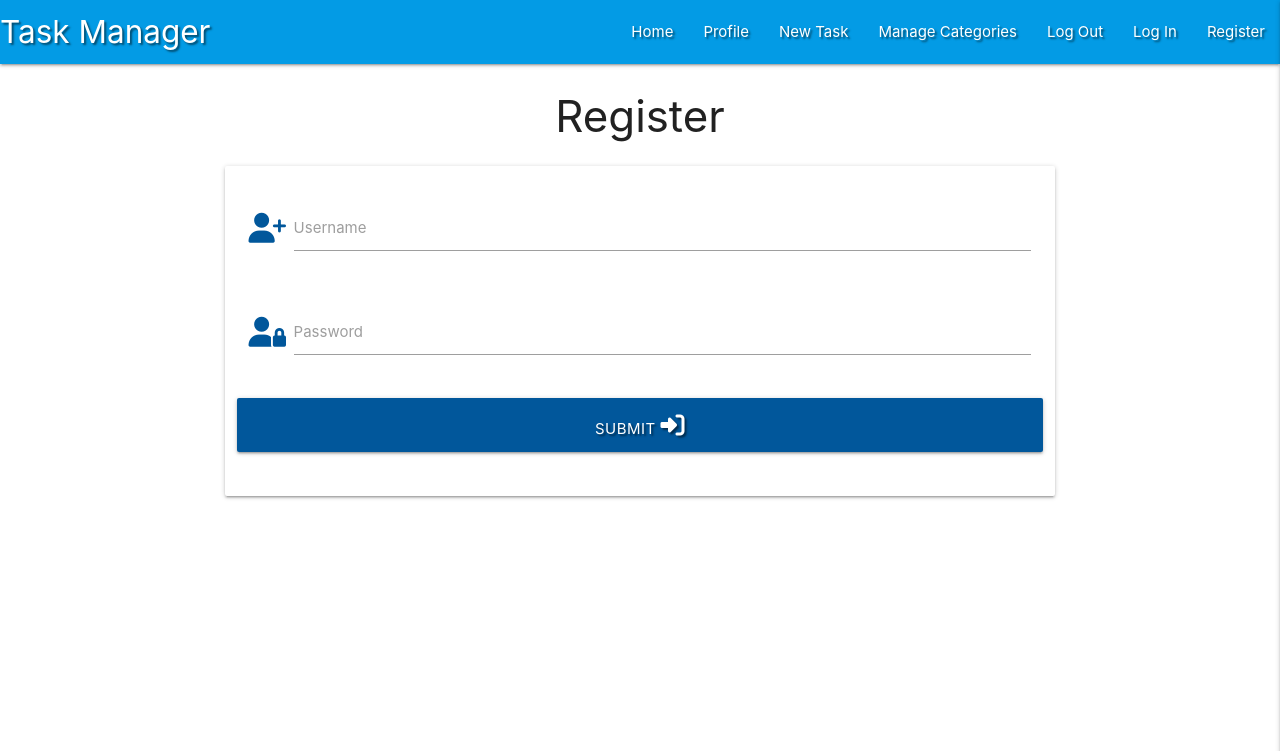
After one commit to emmahewson/task-manager-mongo, a Flask app: page /register in a window 1280 px wide. The commit adds this page. Shown: the top 751 px of the page. Run offline with Flask 2, Linux system fonts and the light colour scheme; some libraries are stand-ins or nearby versions.

Commit message:
Add Register Template

```diff
--- a/app.py
+++ b/app.py
@@ -4,6 +4,7 @@ from flask import (
     redirect, request, session, url_for)
 from flask_pymongo import PyMongo
 from bson.objectid import ObjectId
+from werkzeug.security import generate_password_hash, check_password_hash
 if os.path.exists("env.py"):
     import env
 
@@ -24,6 +25,11 @@ def get_tasks():
     return render_template("tasks.html", tasks=tasks)
 
 
+@app.route("/register", methods=["GET", "POST"])
+def register():
+    return render_template("register.html")
+
+
 if __name__ == "__main__":
     app.run(host=os.environ.get("IP"),
         port=int(os.environ.get("PORT")),
--- a/templates/base.html
+++ b/templates/base.html
@@ -41,7 +41,7 @@
             <li><a href="#">Manage Categories</a></li>
             <li><a href="#">Log Out</a></li>
             <li><a href="#">Log In</a></li>
-            <li><a href="#">Register</a></li>
+            <li><a href="{{ url_for('register')}}">Register</a></li>
           </ul>
         </div>
       </nav>
@@ -54,7 +54,7 @@
         <li><a href="#">Manage Categories</a></li>
         <li><a href="#">Log Out</a></li>
         <li><a href="#">Log In</a></li>
-        <li><a href="#">Register</a></li>
+        <li><a href="{{ url_for('register')}}">Register</a></li>
       </ul>
     </header>
 
--- /dev/null
+++ b/templates/register.html
@@ -0,0 +1,35 @@
+{% extends "base.html" %} {% block content %}
+
+<h3 class="center-align">Register</h3>
+
+<div class="row">
+    <form class="col s12 m8 offset-m2" method="POST" action="{{ url_for('register') }}">
+        <div class="card-panel">
+            <!-- username -->
+            <div class="row">
+                <div class="input-field col s12">
+                    <i class="fas fa-user-plus prefix light-blue-text text-darken-4"></i>
+                    <input id="username" type="text" class="validate" name="username" />
+                    <label for="username">Username</label>
+                </div>
+            </div>
+            <!-- password -->
+            <div class="row">
+                <div class="input-field col s12">
+                    <i class="fas fa-user-lock prefix light-blue-text text-darken-4"></i>
+                    <input id="password" name="password" type="password" class="validate"/>
+                    <label for="password">Password</label>
+                </div>
+            </div>
+            <!-- register -->
+            <div class="row">
+                <button type="submit" class="col s12 btn-large light-blue darken-4 text-shadow">
+                    Submit
+                    <i class="fas fa-sign-in-alt"></i>
+                </button>
+            </div>
+        </div>
+  </form>
+</div>
+
+{% endblock %}
```
